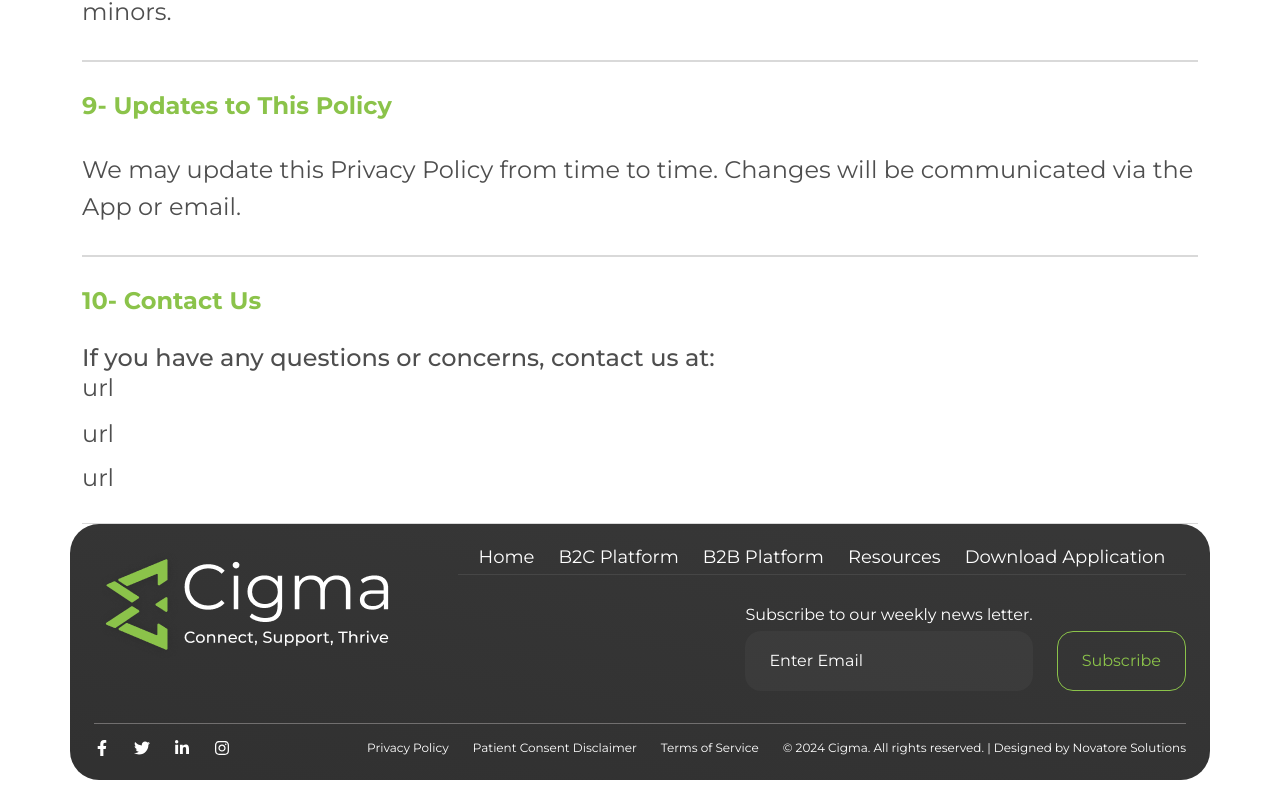
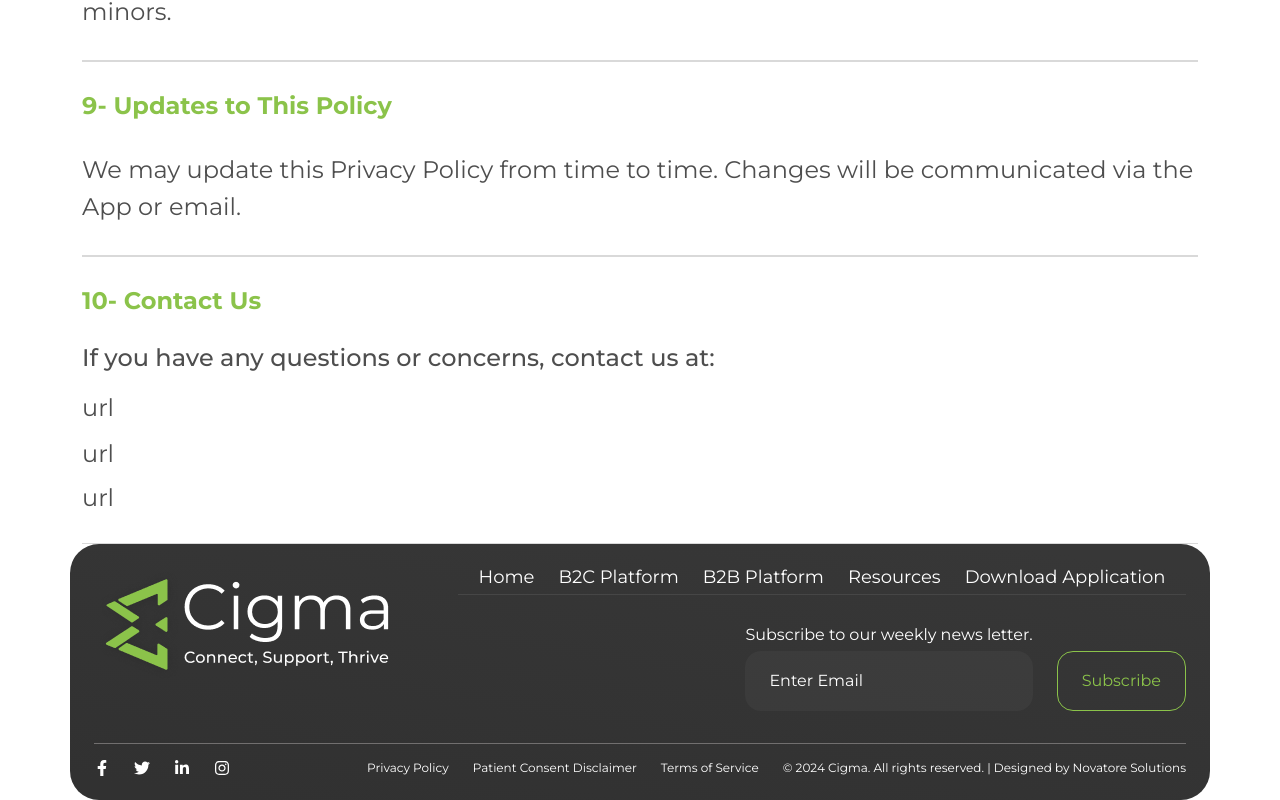
Before and after one commit to Nadir123649/Marsa_Global, a Next.js app: page /privacy in a window 1280 px wide. Shown: the part 2745-3545 px from the top of the page. Built offline with nearby package versions, Linux system fonts and the light colour scheme.

Commit message:
add privacy styles

```diff
--- a/src/components/PrivacyPolicy.jsx
+++ b/src/components/PrivacyPolicy.jsx
@@ -1,7 +1,3 @@
-import { LogoHeader } from '@/utils'
-import Image from 'next/image'
-import Link from 'next/link'
-import React from 'react'
 import { Container } from 'react-bootstrap'
 
 const PrivacyPolicy = () => {
@@ -147,7 +143,7 @@ const PrivacyPolicy = () => {
                   <div className='custom-border py-[30px]  '>
                     <h2 className='font-bold text-[24px] text-[#8BC34A] pb-[10px]'>10- Contact Us</h2>
                     <p className='text-[#4E4E4E] text-[24px] font-medium pt-[20px]'>If you have any questions or concerns, contact us at:</p>
-                    <ul className='flex flex-col gap-[14px] list-disc '>
+                    <ul className='contact-list flex flex-col gap-[14px] list-disc '>
                         <li className=''>
                             <p className='text-[#4E4E4E] text-[24px]  leading-[35px]'>url</p>
                         </li>
--- a/src/styles/index.css
+++ b/src/styles/index.css
@@ -202,3 +202,6 @@ a {
  margin-left: 20px !important;
  padding-top: 20px !important;
 }
+.contact-list{
+  padding-top: 20px !important;
+}
```
